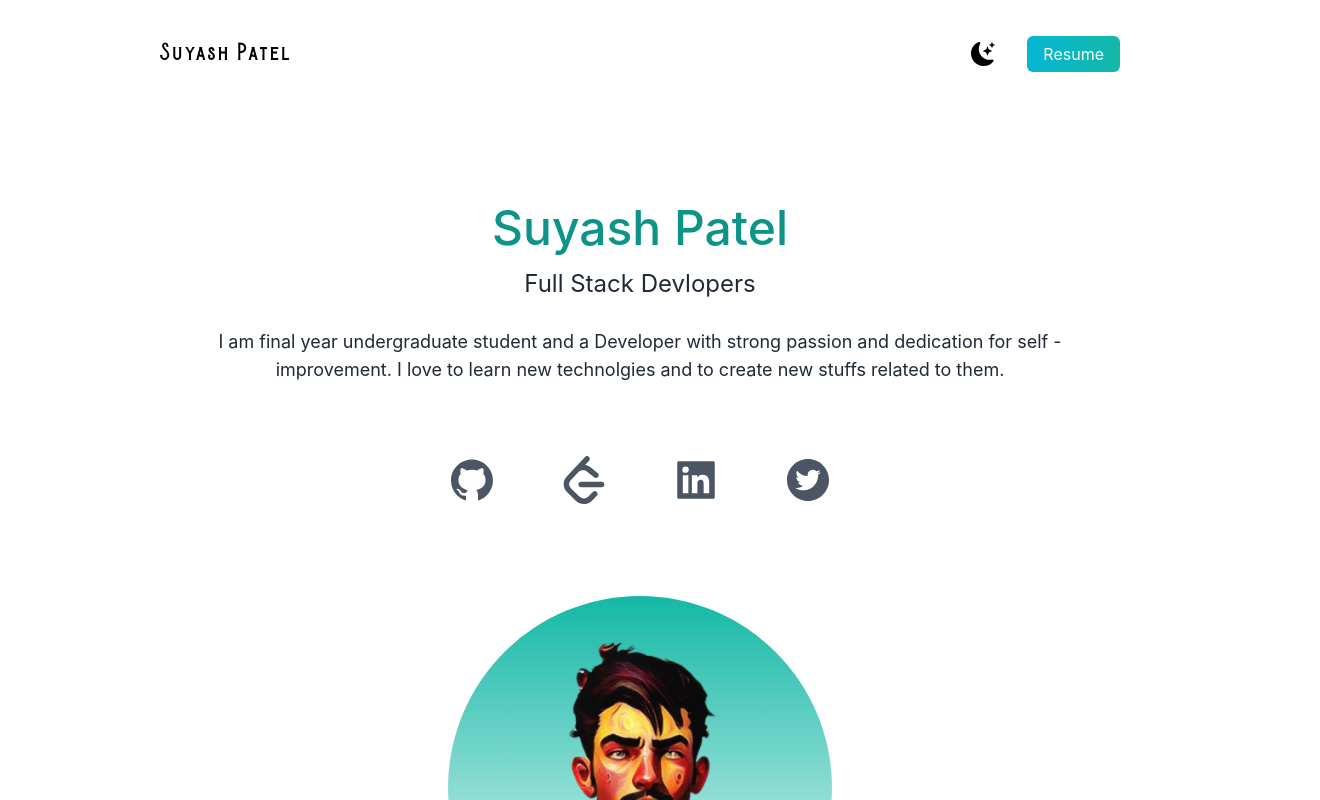
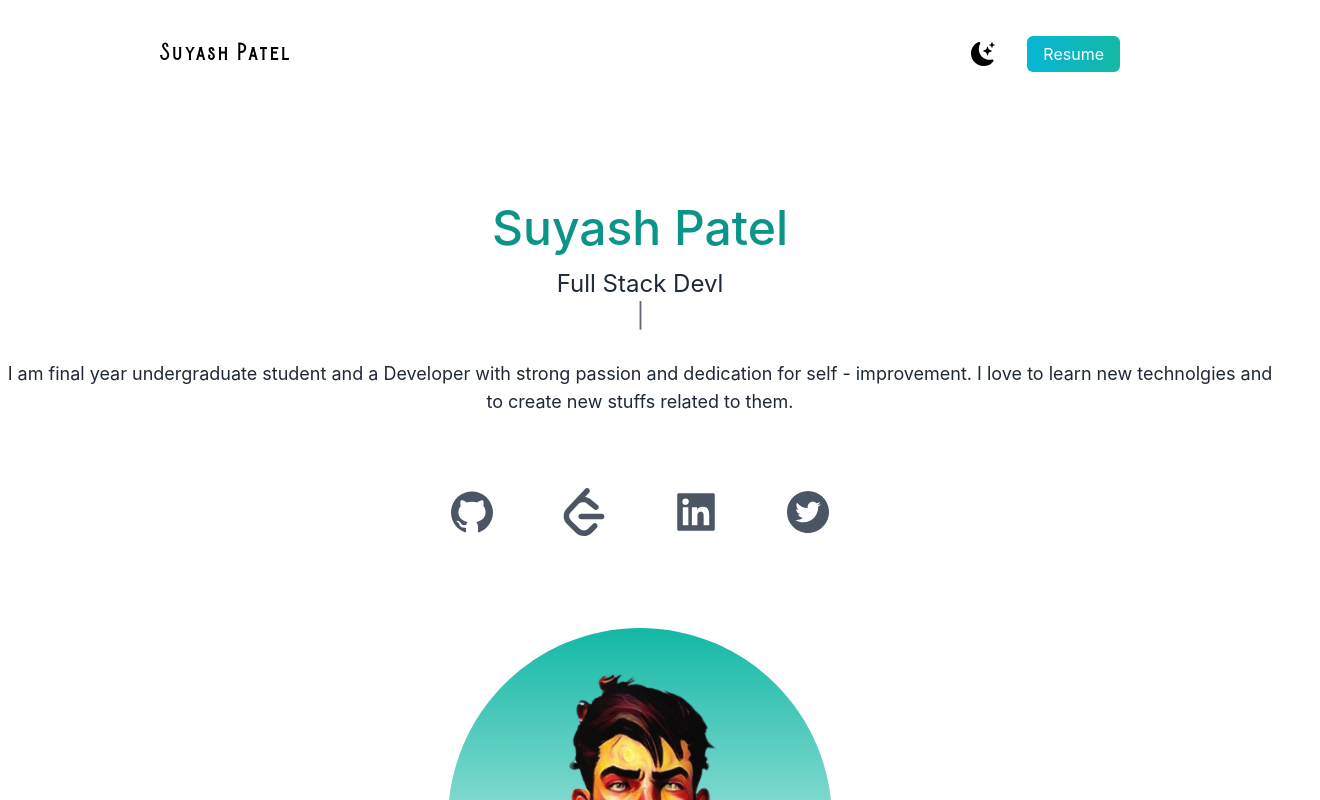
Before and after one commit to isuyashpatel/suyash, a Next.js app: page / in a window 1280 px wide. Shown: the top 800 px of the page, 1320 px wide, since content can reach past the window. Built offline with nearby package versions, Linux system fonts and the light colour scheme.

Commit message:
Typer added

```diff
--- a/package.json
+++ b/package.json
@@ -14,7 +14,8 @@
     "next": "13.2.4",
     "react": "18.2.0",
     "react-dom": "18.2.0",
-    "react-icons": "^4.8.0"
+    "react-icons": "^4.8.0",
+    "typewriter-effect": "^2.19.0"
   },
   "devDependencies": {
     "autoprefixer": "^10.4.14",
--- a/src/app/page.js
+++ b/src/app/page.js
@@ -9,6 +9,7 @@ import { SiLeetcode } from 'react-icons/si';
 import Image from 'next/image';
 import suyash from './api/hello/suyash.png';
 import React, { useState } from 'react';
+import Typewriter from 'typewriter-effect';
 
 export default function Home() {
   const [darkMode, setDarkMode] = useState(false);
@@ -49,8 +50,17 @@ export default function Home() {
               <h2 className='lg:text-5xl text-2xl dark:text-white py-2 text-teal-600 font-medium'>
                 Suyash Patel
               </h2>
-              <h3 className='lg:text-2xl text-gray-800 dark:text-gray-200 text-lg py-2'>
-                Full Stack Devlopers
+              <h3 className='lg:text-2xl text-gray-800 dark:text-gray-200 text-lg py-2 w-screen'>
+                <Typewriter
+                  options={{
+                    strings: ['<h3>Full Stack Devlopers</h3>'],
+                    autoStart: true,
+                    loop: true,
+                    skipAddStyles: false,
+                    wrapperClassName: 'Typewriter__wrapper',
+                    cursorClassName: 'Typewriter__cursor',
+                  }}
+                />
               </h3>
               <p className='lg:text-lg text-sm py-5 leading-8 text-gray-800 dark:text-gray-200'>
                 I am final year undergraduate student and a Developer with
```
Also changed, not shown: 1 other file (tests, documents, lock files or other folders).
